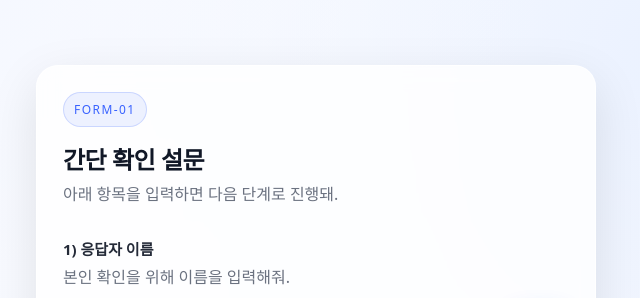
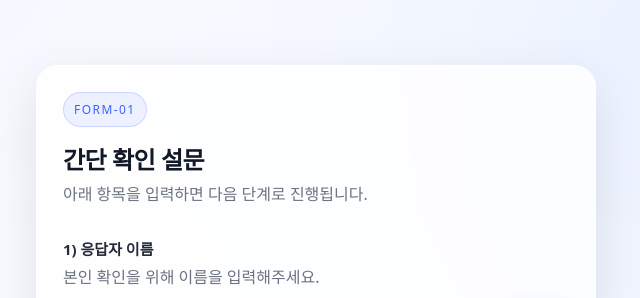
Before and after one commit to shaunpark1195/-, a plain HTML site: page index.html in a window 1280 px wide. Shown: the part 143-441 px from the top of the page, 324-964 px from the left. Drawn offline with Linux system fonts and the light colour scheme.

Commit message:
index.html

```diff
--- a/index.html
+++ b/index.html
@@ -15,13 +15,13 @@
       <header class="header">
         <div class="pill">FORM-01</div>
         <h1 class="title">간단 확인 설문</h1>
-        <p class="subtitle">아래 항목을 입력하면 다음 단계로 진행돼.</p>
+        <p class="subtitle">아래 항목을 입력하면 다음 단계로 진행됩니다.</p>
       </header>
 
       <!-- STEP 1 + 2 (고백 전까지 “설문지 느낌”) -->
       <section class="panel" id="formPanel">
         <h2 class="sectionTitle">1) 응답자 이름</h2>
-        <p class="sectionDesc">본인 확인을 위해 이름을 입력해줘.</p>
+        <p class="sectionDesc">본인 확인을 위해 이름을 입력해주세요.</p>
 
         <div class="row">
           <input id="nameInput" class="input" type="text" placeholder="예) 홍길동" maxlength="12" />
@@ -34,7 +34,7 @@
           <div class="dividerSoft"></div>
 
           <h2 class="sectionTitle">2) 접근 코드</h2>
-          <p class="sectionDesc"><b id="namePreview">응답자</b> 전용 코드를 입력해줘.</p>
+          <p class="sectionDesc"><b id="namePreview">응답자</b> 전용 코드를 입력해주십시오.</p>
 
           <div class="row">
             <input id="pwInput" class="input" type="password" placeholder="코드" maxlength="20" />
```
